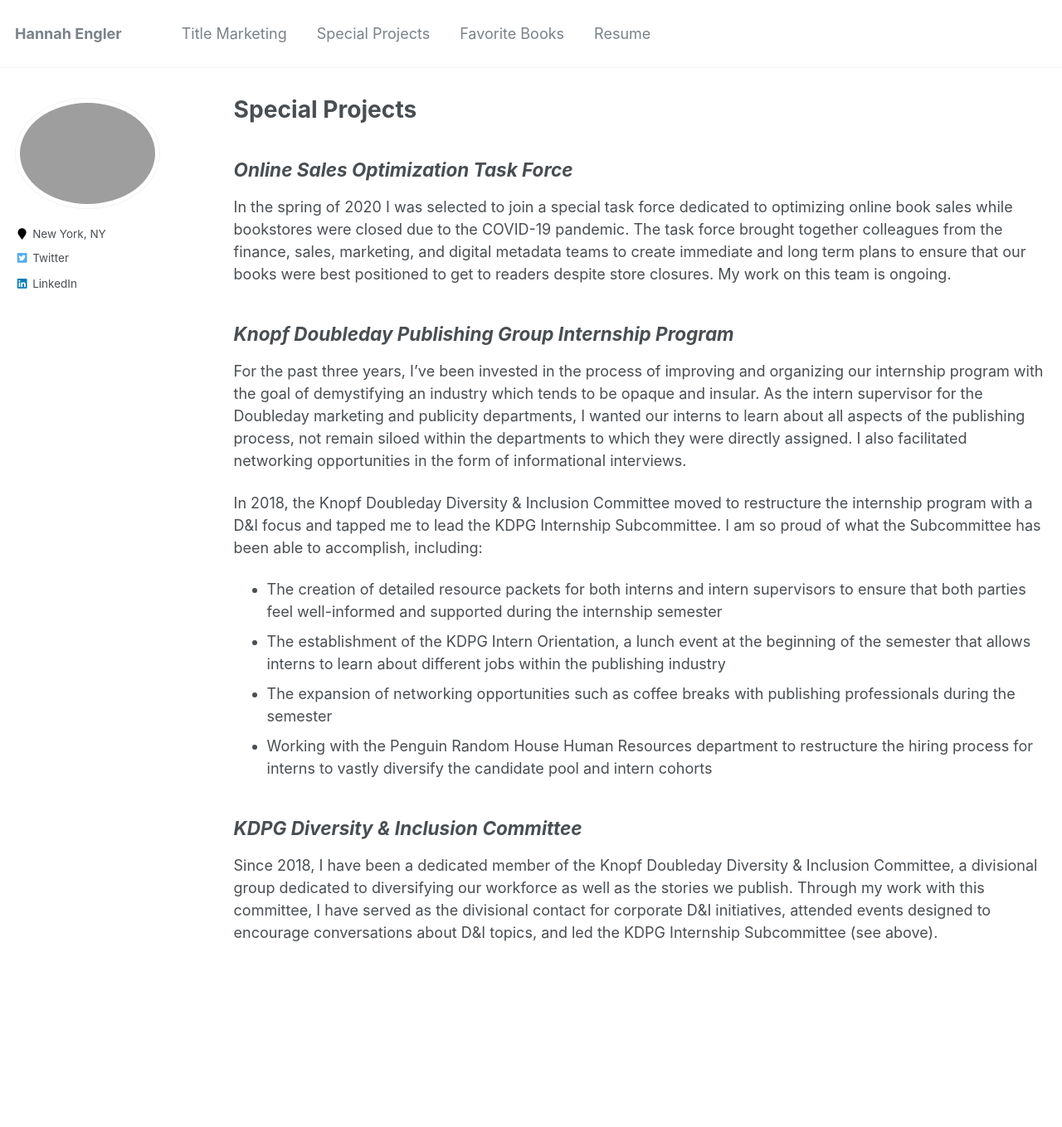
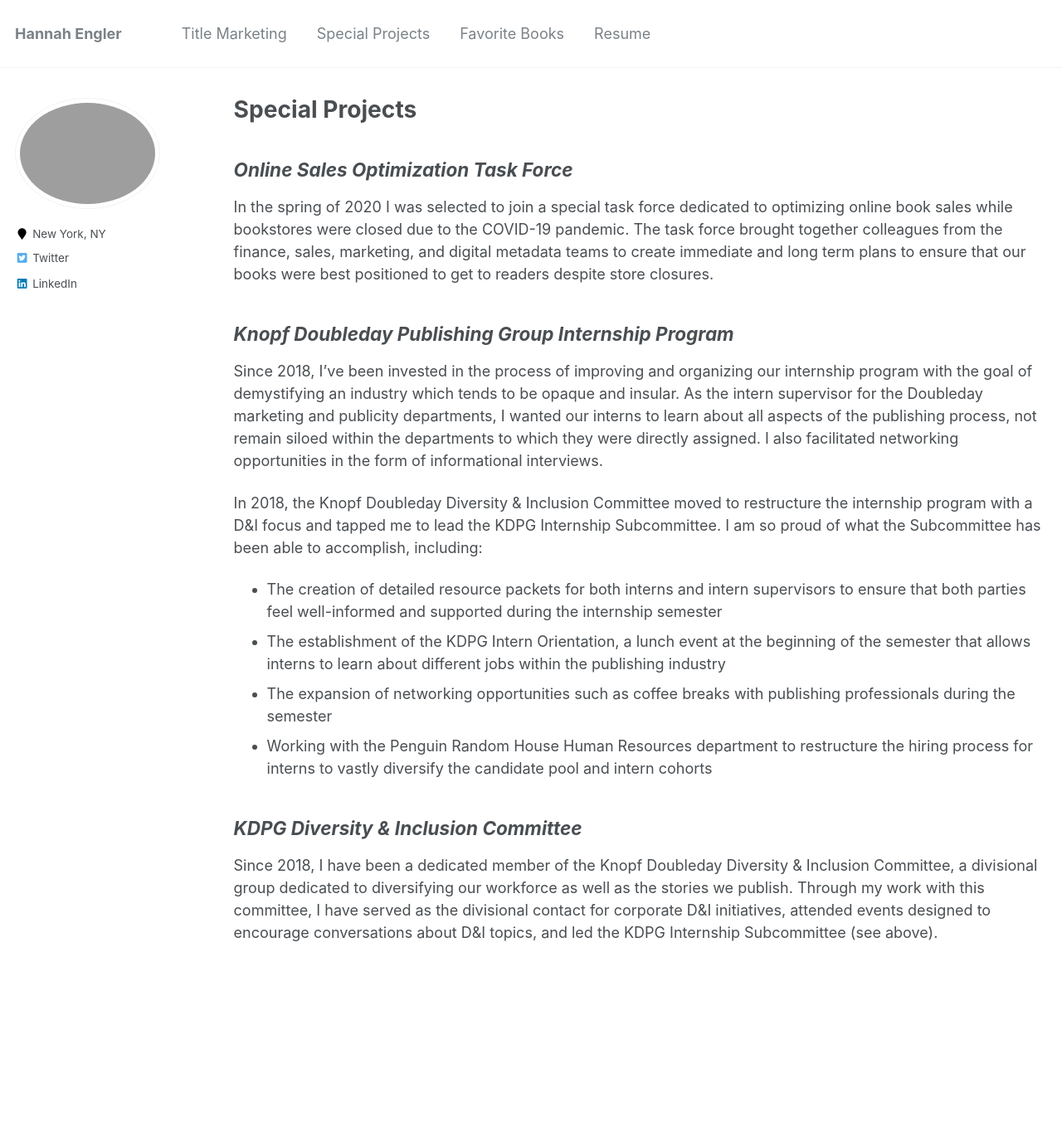
Before and after one commit to hannahmengler/hannahmengler.github.io, a Jekyll site: the page built from _pages/special-projects.md, in a window 1280 px wide. Shown: the whole page at 83% size. Built offline with Jekyll 4.4.1, drawn with Linux system fonts in a browser that asks for light colours.

Commit message:
Change bio and fix project dates

```diff
--- a/_pages/special-projects.md
+++ b/_pages/special-projects.md
@@ -17,11 +17,11 @@ author_profile: true
 
 ## _Online Sales Optimization Task Force_
 
-In the spring of 2020 I was selected to join a special task force dedicated to optimizing online book sales while bookstores were closed due to the COVID-19 pandemic. The task force brought together colleagues from the finance, sales, marketing, and digital metadata teams to create immediate and long term plans to ensure that our books were best positioned to get to readers despite store closures. My work on this team is ongoing.
+In the spring of 2020 I was selected to join a special task force dedicated to optimizing online book sales while bookstores were closed due to the COVID-19 pandemic. The task force brought together colleagues from the finance, sales, marketing, and digital metadata teams to create immediate and long term plans to ensure that our books were best positioned to get to readers despite store closures.
 
 ## _Knopf Doubleday Publishing Group Internship Program_
 
-For the past three years, I've been invested in the process of improving and organizing our internship program with the goal of demystifying an industry which tends to be opaque and insular. As the intern supervisor for the Doubleday marketing and publicity departments, I wanted our interns to learn about all aspects of the publishing process, not remain siloed within the departments to which they were directly assigned. I also facilitated networking opportunities in the form of informational interviews.
+Since 2018, I've been invested in the process of improving and organizing our internship program with the goal of demystifying an industry which tends to be opaque and insular. As the intern supervisor for the Doubleday marketing and publicity departments, I wanted our interns to learn about all aspects of the publishing process, not remain siloed within the departments to which they were directly assigned. I also facilitated networking opportunities in the form of informational interviews.
 
 In 2018, the Knopf Doubleday Diversity & Inclusion Committee moved to restructure the internship program with a D&I focus and tapped me to lead the KDPG Internship Subcommittee. I am so proud of what the Subcommittee has been able to accomplish, including:
 
```
Also changed, not shown: _pages/about.md (+1 -1 lines).
